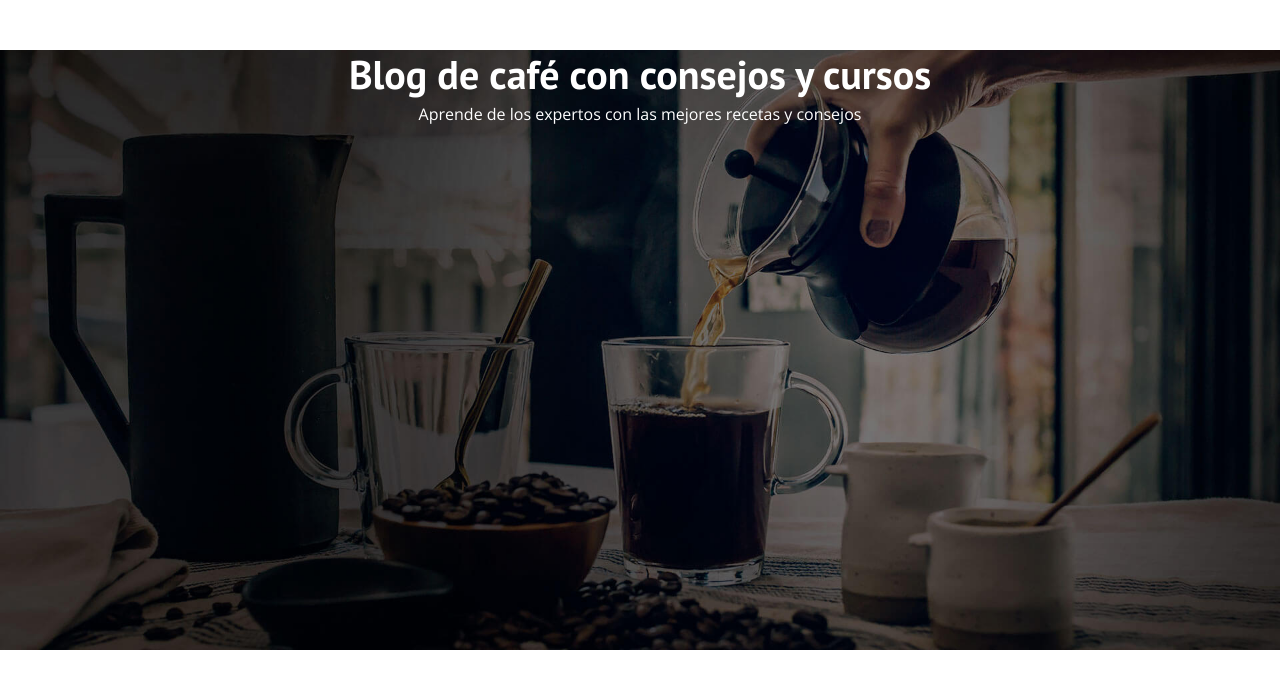
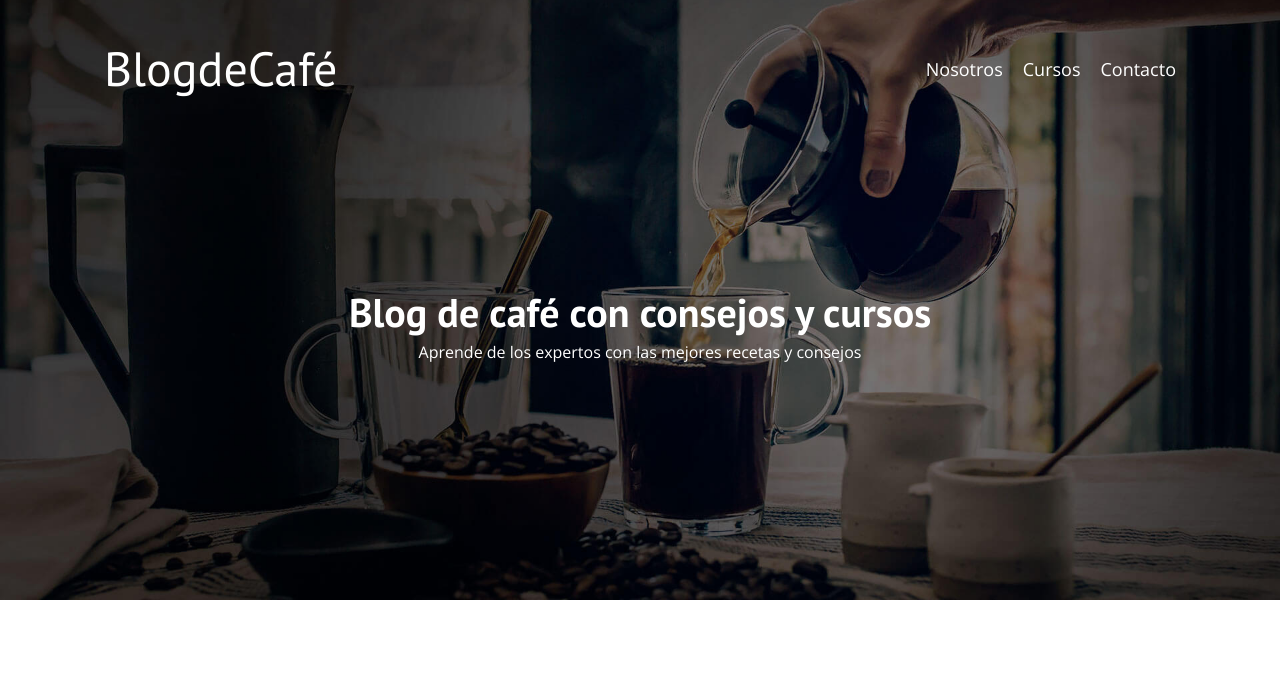
Before and after one commit to AlejandroBalladares/Proyecto-3-blogDeCafe, a plain HTML site: page index.html in a window 1280 px wide. Drawn offline with nearby package versions, Linux system fonts and the light colour scheme.

Commit message:
Finalizo la barra de navegacion

```diff
--- a/css/style.css
+++ b/css/style.css
@@ -87,3 +87,46 @@ img{
     color: var(--blanco);
     margin-top: 5rem;
 }
+
+.barra{
+    padding: 4rem;
+}
+@media (min-width: 768px) {
+    .header__texto{
+        margin-top: 15rem;
+    }
+}
+
+@media(min-width: 768px) {
+    .barra{
+        display: flex;
+        justify-content: space-between;
+        align-items: center;
+    }
+}
+
+
+.logo{
+    color: var(--blanco);
+}
+.logo__nombre{
+    font-weight: 400;
+}
+
+.logo_bold{
+    font-weight: 700;
+}
+
+@media (min-width: 768px) {
+    .navegacion{
+        display: flex;
+        gap: 2rem;
+    }
+
+}
+.navegacion__enlace{
+    display: block;
+    text-align: center;
+    font-size: 1.8rem;
+    color: var(--blanco);
+}
--- a/index.html
+++ b/index.html
@@ -19,6 +19,20 @@
 </head>
 <body>
     <header class="header">
+        <div class="contenedor">
+            <div class="barra">
+                <a class="logo" href="index.html">
+                    <h1 class="logo__nombre no-margin centrar-texto">Blog<span class="logo__bold">deCafé</span></h1>
+                </a>
+
+                <nav class="navegacion">
+                    <a href="nosotros.html" class="navegacion__enlace">Nosotros</a>
+                    <a href="cursos.html" class="navegacion__enlace">Cursos</a>
+                    <a href="contacto.html" class="navegacion__enlace">Contacto</a>
+                </nav>
+            </div>
+        </div>
+
         <div class="header__texto">
             <h2 class="no-margin">Blog de café con consejos y cursos</h2>
             <p class="no-margin">Aprende de los expertos con las mejores recetas y consejos</p>
```
